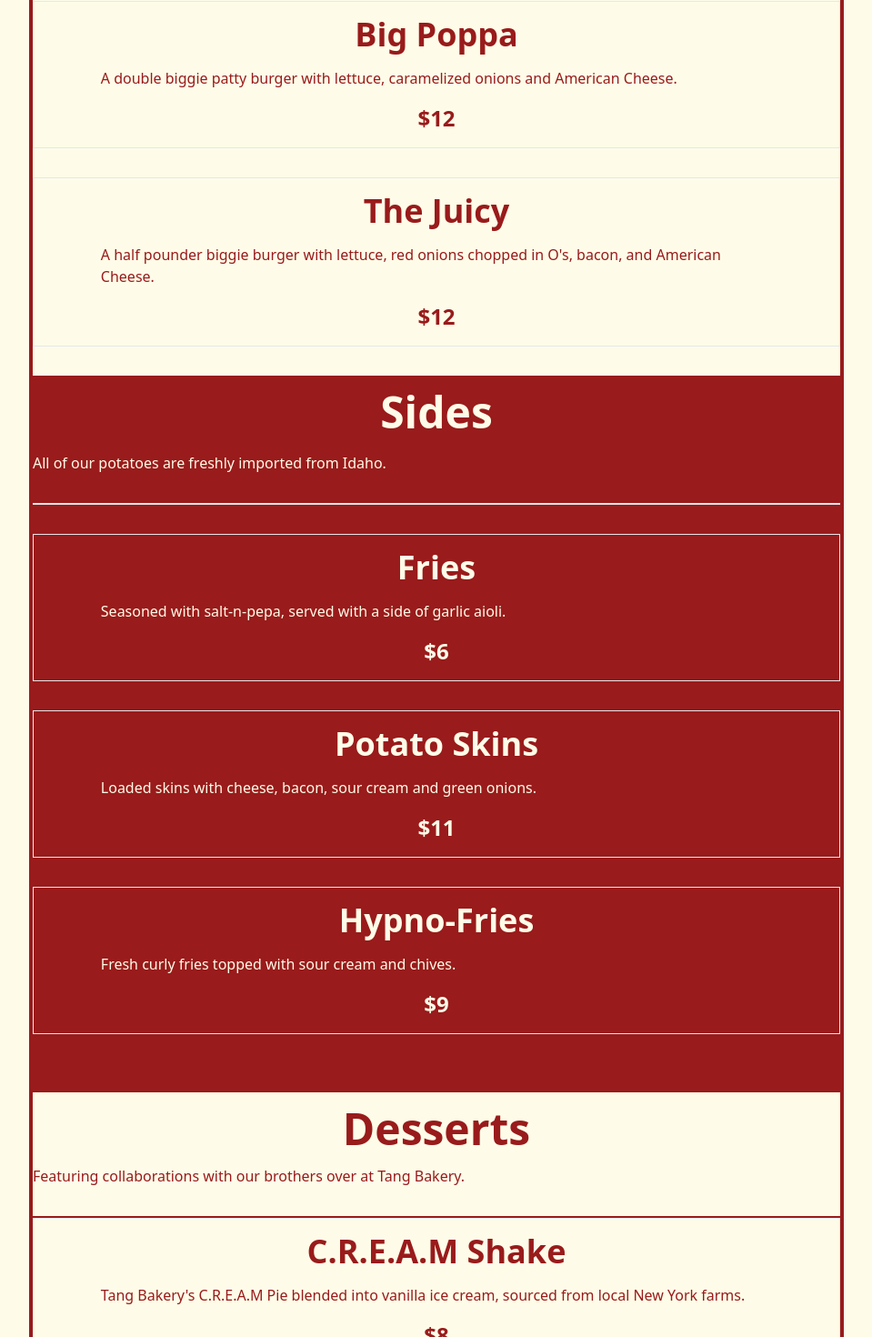
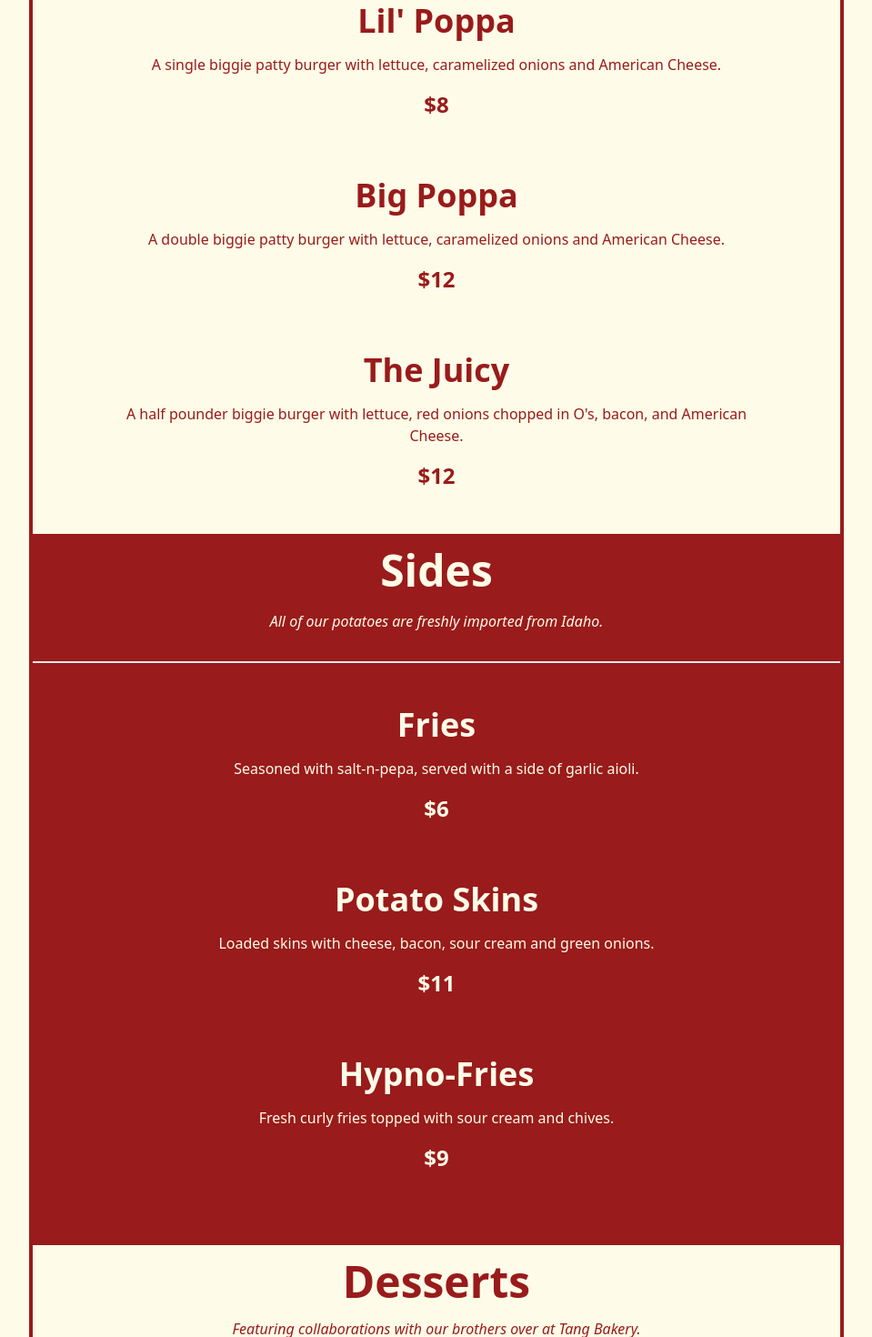
Before and after one commit to karst-larsen/biggie, a Next.js app: page / in a window 1280 px wide. Shown: the part 1221-2691 px from the top of the page at 91% size, without its empty margins (160-1119 px from the left). Built offline with nearby package versions, Linux system fonts and the light colour scheme.

Commit message:
attempted gsap scrollTrigger but couldn't find a resource that explains how to integrate effectively in next.js projects - will continue with page layout for now before trying animation further

```diff
--- a/next.config.js
+++ b/next.config.js
@@ -2,6 +2,9 @@
 const nextConfig = {
   reactStrictMode: true,
   swcMinify: true,
+  build: {
+    transpile: ['gsap'],
+  },
 }
 
 module.exports = nextConfig
--- a/pages/index.js
+++ b/pages/index.js
@@ -1,24 +1,21 @@
 import Head from 'next/head'
 import Image from 'next/image'
 import styles from '../styles/Home.module.css'
-import { useEffect, useRef } from 'react'
-import { gsap } from 'gsap';
+import { useEffect, useLayoutEffect, useRef } from 'react'
+import { gsap } from 'gsap/dist/gsap';
+import { ScrollTrigger } from 'gsap/dist/ScrollTrigger';
+gsap.registerPlugin(ScrollTrigger);
 import biggieImage from '../public/Biggie-Hero-TW.svg'
 import { mainList, sidesList, dessertList } from '../src/components/Menu/Menu';
+
 
 export default function Home() {
   const orderButton = useRef();
   const biggieHero = useRef();
-  const mainHero = useRef([]);
-
-  const tl = gsap.timeline({
-    defaults: {
-      opacity: 1,
-      y: 0,
-      ease: "back.out(2)",
-      duration: 0.5,
-    }
-  })
+  const mainHero = useRef();
+  const sickerThanAverage = useRef();
+  const bottomHero = useRef();
+  const main = useRef();
 
   useEffect(() => {
     gsap.set(orderButton.current, {
@@ -49,27 +46,42 @@ export default function Home() {
       duration: 0.5,
       ease: "back.out(2)",
     })
-  })
+  });
+
+  const tl = gsap.timeline({
+    defaults: {
+      ease: "power2.out",
+      duration: 0.5,
+    }
+  });
+
 
   useEffect(() => {
-    tl.to(mainHero.current, {})
-    tl.to(biggieHero.current, {})
-  }, [])
+    tl.to(mainHero.current, {
+       opacity: 1,
+      y: 0,
+    })
+    tl.to(biggieHero.current, {
+       opacity: 1,
+      y: 0,
+    })
+  })
 
  let mainMenuList = mainList();
  let sidesMenuList = sidesList();
  let dessertsMenuList = dessertList();
 
+ console.log("Sicker than average:", sickerThanAverage.current, "bottomHero:,", bottomHero.current);
+
 
   return (
-    <div className="box-border m-0 p-0">
+    <div className="box-border m-0 p-0" ref={main}>
       <Head>
         <title>Biggie&apos;s Burgers</title>
         <meta name="description" content="Biggie's Burgers" />
-        {/* <link rel="icon" href="/favicon.ico" /> */}
       </Head>
       <header className="flex justify-end bg-red-800 text-yellow-50 h-16 items-center">
-        <p className="bg-yellow-400 py-2 px-4 uppercase rounded text-sm cursor-pointer mr-4" ref={orderButton}>Order Now</p>
+        <p className="bg-yellow-400 py-2 px-4 uppercase rounded text-sm cursor-pointer mr-4 hover:bg-yellow-500" ref={orderButton}>Order Now</p>
       </header>
 
       <main className="box-border m-0 p-0 w-screen h-full">
@@ -80,7 +92,7 @@ export default function Home() {
           className="p-4 w-screen sm:w-5/6 flex flex-col justify-between items-center my-12 md:my-0 md:w-1/2 2xl:w-1/2">
             <p className="text-red-800 text-5xl font-bold">Biggies Burgers</p>
             <p className="text-red-800 text-2xl font-light my-8">We got the juiciest burgers in town. And if you don&apos;t know, now you know.</p>
-            <button className="bg-yellow-400 uppercase p-4 w-36 rounded text-yellow-50">Menu</button>
+            <button className="bg-yellow-400 uppercase p-4 w-36 rounded text-yellow-50 hover:bg-yellow-500">Menu</button>
           </div>
           <div ref={biggieHero} className="flex relative lg:absolute md:w-full 2xl:relative 2xl:w-1/2 justify-end -mb-1 lg:mb-1">
             <Image
@@ -89,8 +101,8 @@ export default function Home() {
             />
           </div>
         </div>
-        <div className="bg-red-800 h-1/2 w-full py-16 px-4">
-          <div className="flex flex-col justify-center items-center text-center">
+        <div className="bottomHero bg-red-800 h-1/2 w-full py-16 px-4" ref={bottomHero} id="bottomHero">
+          <div className="flex flex-col justify-center items-center text-center h-72" ref={sickerThanAverage} id="sickerThanAverage">
               <p className="text-5xl text-yellow-50">Sicker than your average.</p>
               <p className="text-xl font-light text-yellow-50 mt-8">Biggie patties are made from a blend of sirloin and chuck, sourced locally from Upstate Farms. We don’t sacrifice on quality.</p>
           </div>
@@ -101,8 +113,8 @@ export default function Home() {
           {
             mainMenuList.map(menuItem => {
                return (
-                <div className="flex flex-col border justify-center items-center text-red-800 mb-8 py-4" key={menuItem.item}>
-                  <h2 className="text-4xl font-bold">{menuItem.item}</h2>
+                <div className="flex flex-col justify-center items-center text-center text-red-800 mb-8 py-4" key={menuItem.item}>
+                  <h2 className="text-4xl font-bold px-4">{menuItem.item}</h2>
                   <p className="font-light w-5/6 py-4">{menuItem.description}</p>
                   <span className="text-2xl font-bold">${menuItem.price}</span>
                 </div>
@@ -111,12 +123,12 @@ export default function Home() {
           }
             <div className="bg-red-800 h-fit pb-8">
               <h1 className="text-5xl text-center text-yellow-50 font-bold py-4 border-b-4 border-red-800">Sides</h1>
-              <p className="text-yellow-50 mb-8 font-light border-b-2 pb-8">All of our potatoes are freshly imported from Idaho.</p>
+              <p className="text-yellow-50 mb-8 font-light border-b-2 pb-8 text-center italic">All of our potatoes are freshly imported from Idaho.</p>
               {
                 sidesMenuList.map(menuItem => {
                   return (
-                    <div className="flex flex-col border justify-center items-center text-yellow-50 mb-8 py-4" key={menuItem.item}>
-                    <h2 className="text-4xl font-bold">{menuItem.item}</h2>
+                    <div className="flex flex-col justify-center text-center items-center text-yellow-50 mb-8 py-4" key={menuItem.item}>
+                    <h2 className="text-4xl font-bold px-4">{menuItem.item}</h2>
                     <p className="font-light w-5/6 py-4">{menuItem.description}</p>
                     <span className="text-2xl font-bold">${menuItem.price}</span>
                   </div>
@@ -126,12 +138,12 @@ export default function Home() {
             </div>
             <div className="h-fit">
               <h1 className="text-5xl text-center text-red-800 font-bold py-4">Desserts</h1>
-              <p className="border-b-2 border-red-800 text-red-800 font-light pb-8">Featuring collaborations with our brothers over at Tang Bakery.</p>
+              <p className="border-b-2 border-red-800 text-red-800 font-light pb-8 text-center italic">Featuring collaborations with our brothers over at Tang Bakery.</p>
               {
                 dessertsMenuList.map(menuItem => {
                   return (
-                    <div className="flex flex-col border justify-center items-center text-red-800 mb-8 py-4" key={menuItem.item}>
-                    <h2 className="text-4xl font-bold">{menuItem.item}</h2>
+                    <div className="flex flex-col justify-center items-center text-red-800 mb-8 py-4 text-center" key={menuItem.item}>
+                    <h2 className="text-4xl font-bold px-4">{menuItem.item}</h2>
                     <p className="font-light w-5/6 py-4">{menuItem.description}</p>
                     <span className="text-2xl font-bold">${menuItem.price}</span>
                   </div>
```
